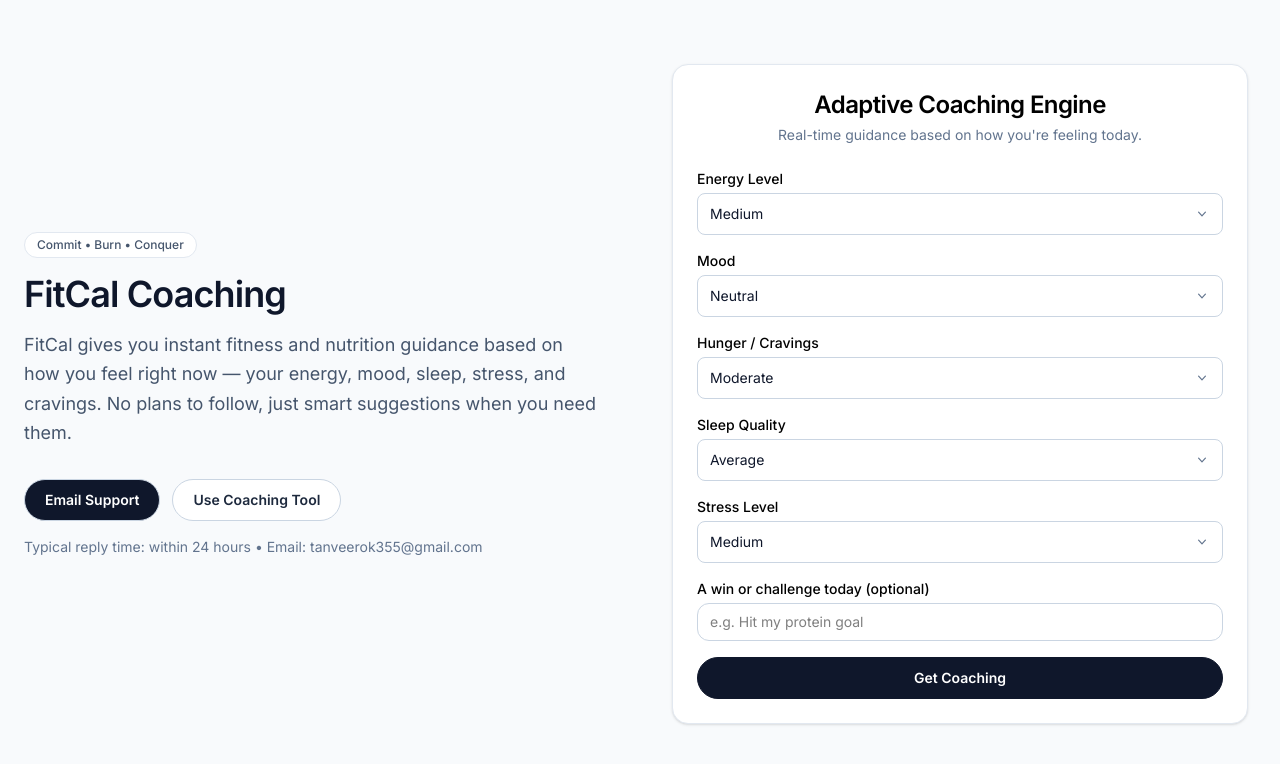
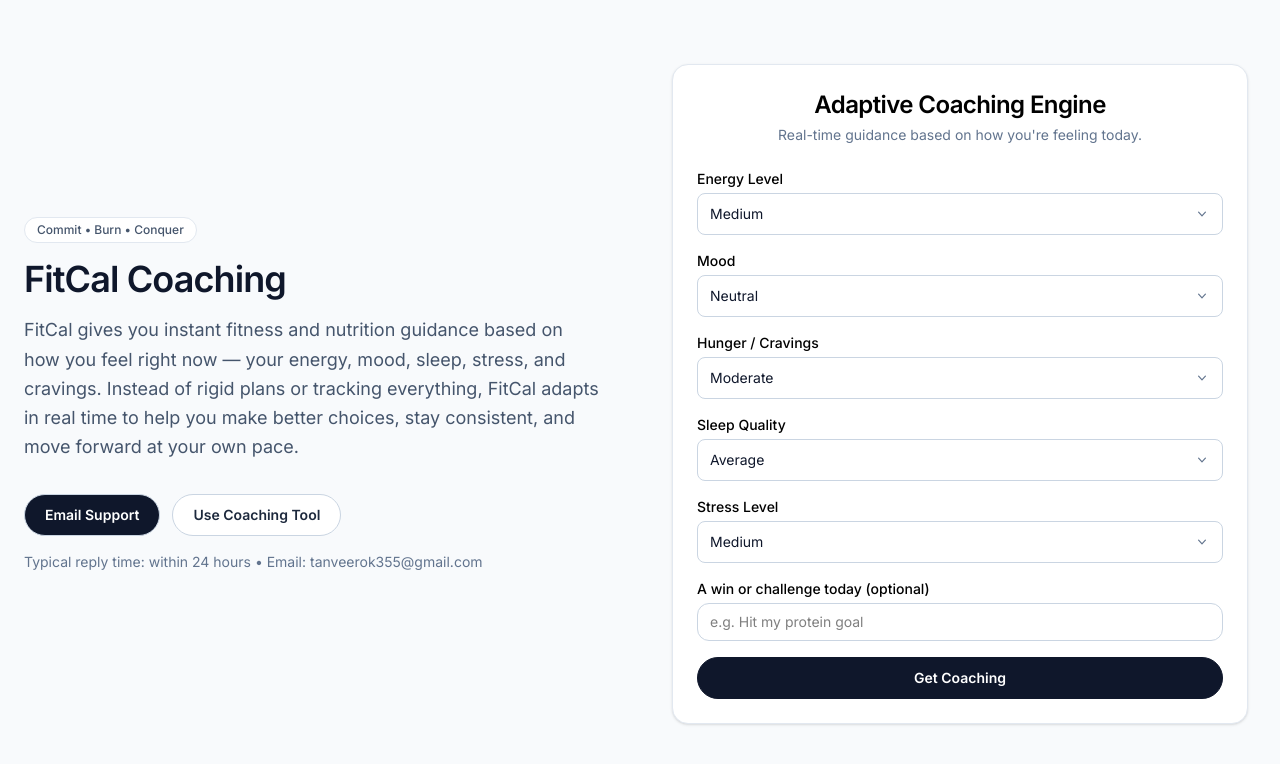
Before and after one commit to tanveerkhan100/Adaptive-Coaching-Engine, a React (Vite) app: page / in a window 1280 px wide. Shown: the top 764 px of the page. Built offline with nearby package versions, Linux system fonts and the light colour scheme; a web font is replaced by a local one.

Commit message:
some changes

```diff
--- a/src/App.jsx
+++ b/src/App.jsx
@@ -230,8 +230,9 @@
             <p className='mt-4 text-slate-600 text-lg leading-relaxed max-w-xl'>
               FitCal gives you instant fitness and nutrition guidance based on
               how you feel right now — your energy, mood, sleep, stress, and
-              cravings. No plans to follow, just smart suggestions when you need
-              them.
+              cravings. Instead of rigid plans or tracking everything, FitCal
+              adapts in real time to help you make better choices, stay
+              consistent, and move forward at your own pace.
             </p>
 
             <div className='mt-8 flex flex-col sm:flex-row gap-3 justify-center lg:justify-start'>
```
